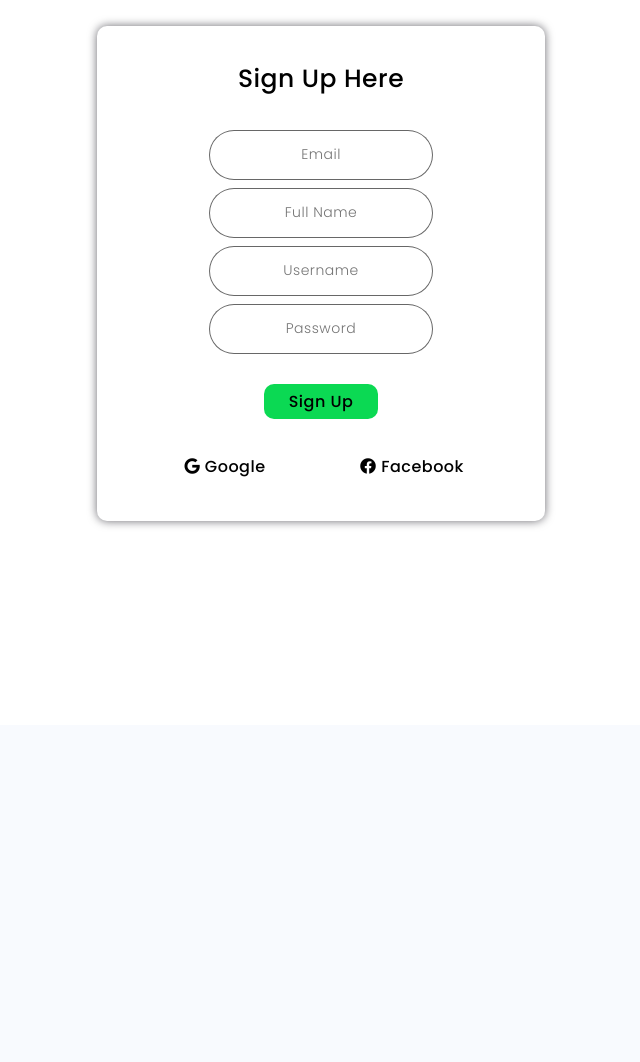
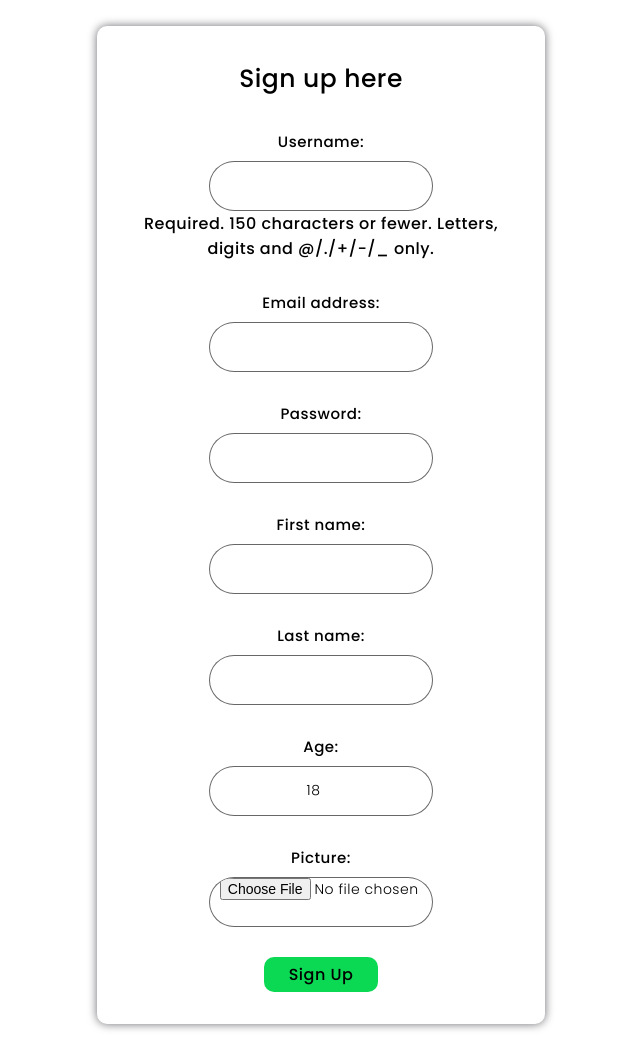
Before and after one commit to chloeyeo/Radar-Website-WAD2-Group-Project-, a Django app: page /radar/signup/ in a window 1280 px wide. Shown: the part 75-1137 px from the top of the page, without its empty margins (319-959 px from the left). Before the commit the page ends 602 px from the top, so only its background shows below. Run offline with Django 3.2, Linux system fonts and the light colour scheme.

Commit message:
signup and login but not tested due to bad database

```diff
--- a/radar_project/radar/forms.py
+++ b/radar_project/radar/forms.py
@@ -10,10 +10,10 @@ class UserForm(forms.ModelForm):
 
     class Meta:
         model = User
-        fields = ('username', 'email', 'password',)
+        fields = ('username', 'email', 'password', 'first_name', 'last_name')
 
 
 class UserProfileForm(forms.ModelForm):
     class Meta:
         model = UserProfile
-        fields = ('picture', 'host',)
+        fields = ('age','picture')
--- a/radar_project/radar/models.py
+++ b/radar_project/radar/models.py
@@ -11,7 +11,7 @@ class UserProfile(models.Model):
     # The additional attributes we wish to include.
     picture = models.ImageField(upload_to='profile_images', blank=True)
     host = models.BooleanField(default=False)
-    age = models.IntegerField(default=0)
+    age = models.IntegerField(default=18)
     shareLocation = models.BooleanField(default=False)
     request = models.BooleanField(default=False)
     accept = models.BooleanField(default=False)
--- a/radar_project/radar/urls.py
+++ b/radar_project/radar/urls.py
@@ -11,5 +11,5 @@ urlpatterns = [
     path('homepage2/', views.homepage2, name='homepage2'),
     path('friendspage/', views.friendspage, name='friendspage'),
     path('account/', views.account, name='account'),
-
+    path('logout/', views.user_logout, name='logout'),
 ]
--- a/radar_project/radar/views.py
+++ b/radar_project/radar/views.py
@@ -1,27 +1,83 @@
 from django.shortcuts import render
 from django.http import HttpResponse
 from radar.forms import UserForm, UserProfileForm
+from django.contrib.auth import authenticate, login, logout
+from django.urls import reverse
+from django.shortcuts import redirect
+from django.contrib.auth.decorators import login_required
+
 
 
 def homepage1(request):
     return render(request, 'radar/homepage1.html')
 
-
+@login_required
 def homepage2(request):
     return render(request, 'radar/homepage2.html')
 
-
+@login_required
 def friendspage(request):
     return render(request, 'radar/friendspage.html')
 
 
 def login(request):
-    return render(request, 'radar/login.html')
+    if request.method == 'POST':
+        username = request.POST.get('username')
+        password = request.POST.get('password')
+
+        user = authenticate(username=username, password=password)
+
+        if user:
+            if user.is_active:
+                login(request, user)
+                return redirect(reverse('radar:homepage2'))
+            else:
+                return HttpResponse("Your Rango account is disabled.")
+        else:
+            print(f"Invalid login details: {username}, {password}")
+            return HttpResponse("Invalid login details supplied.")
+
+    else:
+        return render(request, 'radar/login.html')
 
 
 def signup(request):
-    return render(request, 'radar/signup.html')
 
+    registered = False
 
+    if request.method == 'POST':
+        user_form = UserForm(request.POST)
+        profile_form = UserProfileForm(request.POST)
+
+        if user_form.is_valid() and profile_form.is_valid():
+            user = user_form.save()
+            user.set_password(user.password)
+            user.save()
+
+            profile = profile_form.save(commit=False)
+            profile.user = user
+
+            if 'picture' in request.FILES:
+                profile.picture = request.FILES['picture']
+
+            profile.save()
+
+            registered = True
+        else:
+            print(user_form.errors, profile_form.errors)
+
+    else:
+        user_form = UserForm()
+        profile_form = UserProfileForm()
+    return render(request, 'radar/signup.html', context = {'user_form': user_form,
+                                                            'profile_form':profile_form,
+                                                            'registered': registered})
+
+@login_required
 def account(request):
     return render(request, 'radar/account.html')
+
+@login_required
+def user_logout(request):
+    logout(request)
+    return redirect(reverse('radar:homepage1'))
--- a/radar_project/radar_project/settings.py
+++ b/radar_project/radar_project/settings.py
@@ -130,3 +130,6 @@ STATIC_URL = '/static/'
 # MEDIA_DIR
 MEDIA_ROOT = MEDIA_DIR
 MEDIA_URL = '/media/'
+
+# LOGIN
+LOGIN_URL = 'rango:login'
--- a/radar_project/templates/radar/signup.html
+++ b/radar_project/templates/radar/signup.html
@@ -2,7 +2,7 @@
 {% load staticfiles %}
 
 {% block title_block %}
-Signup
+	Signup
 {% endblock %}
 
 {% block nav_items%}
@@ -17,15 +17,31 @@ Signup
 
 
 {% block body_block %}
-<form>
-  <h3>Sign Up Here</h3>
+{%if registered%}
+<strong>Thank you for registering with us!</strong>
+<a href="{% url 'radar:homepage1' %}">Return to the homepage.</a><br />
+{% else %}
+
+<form id="user_form" method="post" action="{% url 'radar:signup' %}" enctype="multipart/form-data">
+	<h3>Sign up here </h3>
+	{% csrf_token %}
+	{{ user_form.as_p }}
+	{{ profile_form.as_p }}
+	<button type="submit" class="signup" >Sign Up</button>
+</form>
+{% endif %}
+<!--<form>
+	<h3>Sign Up Here</h3>
 
   <label for="username"></label>
-  <input type="password" placeholder="Email" name="password" required>
-
-  <input type="password" placeholder="Full Name" name="password" required>
 
   <input type="text" placeholder="Username" name="username" required>
+
+  <input type="text" placeholder="First Name" name="first_name" required>
+
+  <input type="text" placeholder="Last Name" name="last_name" required>
+
+  <input type="text" placeholder="Email" name="email" required>
 
   <input type="password" placeholder="Password" name="password" required>
 
@@ -35,6 +51,6 @@ Signup
   <div class="go"><i class="fab fa-google"></i>  Google</div>
   <div class="fb"><i class="fab fa-facebook"></i>  Facebook</div>
 </div>
-</form>
+</form>-->
 
 {% endblock %}
```
Also changed, not shown: radar_project/templates/radar/login.html (+13 -2 lines), radar_project/radar/migrations/0001_initial.py.
